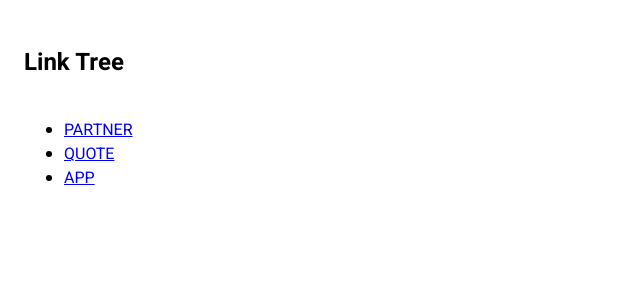
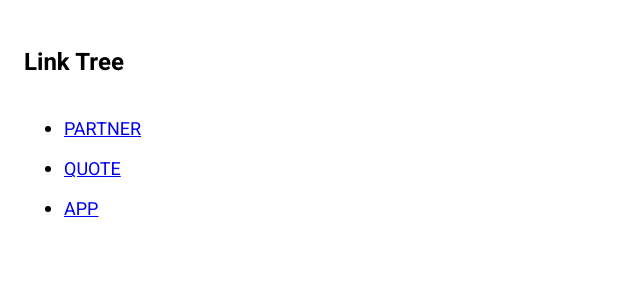
Before and after one commit to goislimat/flash, a Next.js app: page / in a window 1280 px wide. Shown: the top 300 px of the page, without its empty margins (0-640 px from the left). Built offline with nearby package versions, Linux system fonts and the light colour scheme.

Commit message:
Improve on link tree

```diff
--- a/pages/index.tsx
+++ b/pages/index.tsx
@@ -1,12 +1,21 @@
 import type { NextPage } from "next";
 import Link from "next/link";
+import styled from "styled-components";
 
 import { Screen } from "../src/ui";
+
+const List = styled.ul`
+  li {
+    font-size: 18px;
+    line-height: 24px;
+    margin-bottom: 16px;
+  }
+`;
 
 const Home: NextPage = () => {
   return (
     <Screen title="Link Tree">
-      <ul>
+      <List>
         <li>
           <Link href="partner/login">PARTNER</Link>
         </li>
@@ -16,7 +25,7 @@ const Home: NextPage = () => {
         <li>
           <Link href="auth/login">APP</Link>
         </li>
-      </ul>
+      </List>
     </Screen>
   );
 };
```
